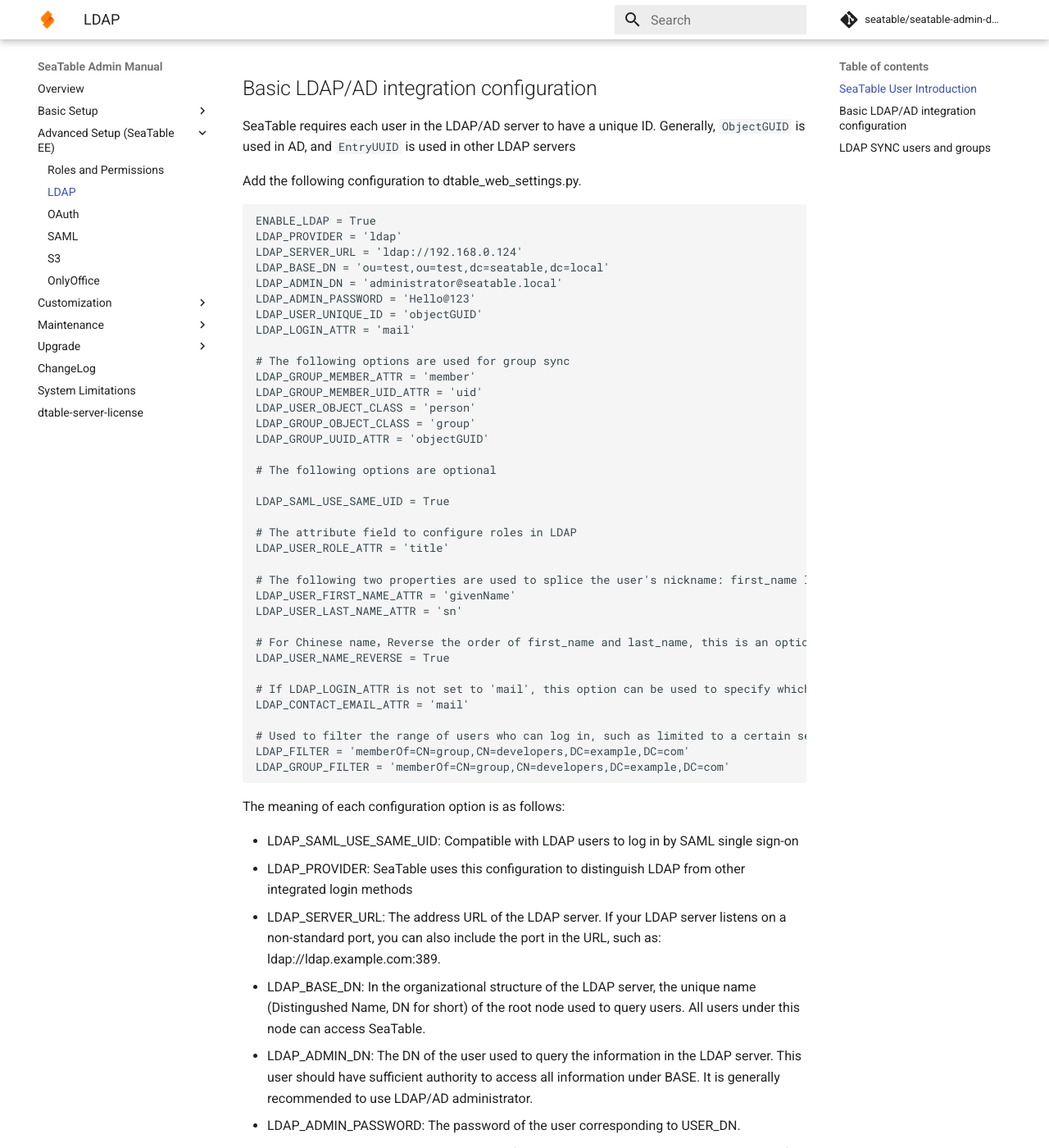
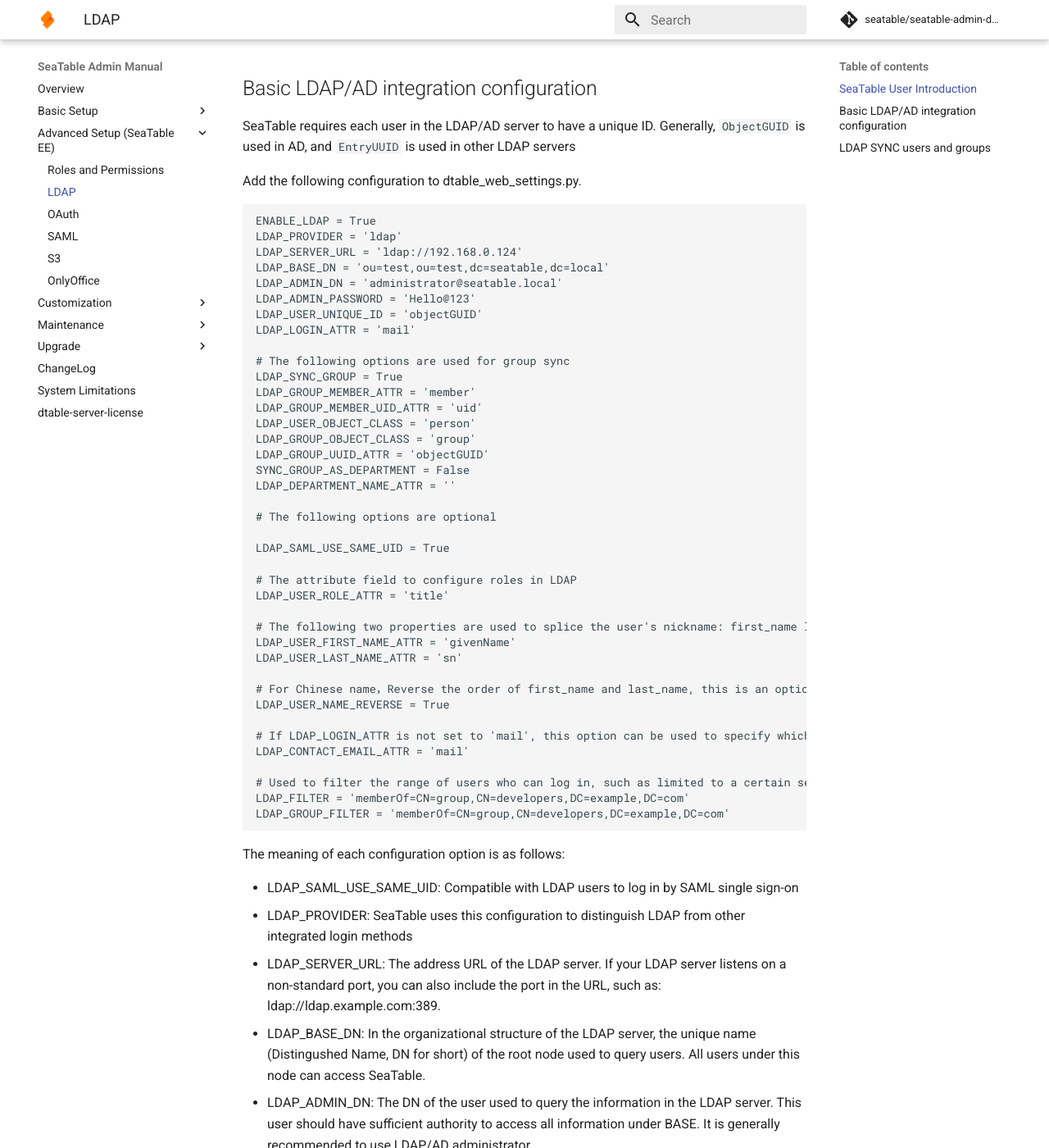
Before and after one commit to seatable/seatable-admin-docs, an MkDocs documentation site: the page built from manual/config/enterprise/ldap.md, in a window 1280 px wide and 1400 px high, scrolled down 517 px. Shown: the whole window at 82% size. Built offline with MkDocs 1.6.1 and Material for MkDocs 9.7.7, drawn with Linux system fonts in a browser that asks for light colours; comment, search, counter and statistics services are not loaded; some of the changed text lies outside the part shown.

Commit message:
update ldap.md

```diff
--- a/manual/config/enterprise/ldap.md
+++ b/manual/config/enterprise/ldap.md
@@ -28,11 +28,14 @@
 LDAP_LOGIN_ATTR = 'mail'
 
 # The following options are used for group sync
+LDAP_SYNC_GROUP = True
 LDAP_GROUP_MEMBER_ATTR = 'member'
 LDAP_GROUP_MEMBER_UID_ATTR = 'uid'
 LDAP_USER_OBJECT_CLASS = 'person'
 LDAP_GROUP_OBJECT_CLASS = 'group'
 LDAP_GROUP_UUID_ATTR = 'objectGUID'
+SYNC_GROUP_AS_DEPARTMENT = False
+LDAP_DEPARTMENT_NAME_ATTR = ''
 
 # The following options are optional
 
@@ -71,11 +74,14 @@
 * LDAP_USER_FIRST_NAME_ATTR：Used to splice the user's nickname
 * LDAP_USER_LAST_NAME_ATTR：Used to splice the user's nickname
 * LDAP_USER_NAME_REVERSE：The above two properties whether to reverse splicing
+* LDAP_SYNC_GROUP: Whether enabled sync group.
 * LDAP_GROUP_MEMBER_ATTR: The attribute field to use when loading the group's members. For most directory servers, the attributes is "member", which is the default value. For "posixGroup", it should be set to "memberUid".
 * LDAP_GROUP_MEMBER_UID_ATTR: The user attribute set in 'memberUid' option, which is used in "posixGroup". The default value is "uid".
 * LDAP_USER_OBJECT_CLASS: This is the name of the class used to search for user objects. In Active Directory, it's usually "person". The default value is "person".
 * LDAP_GROUP_OBJECT_CLASS: This is the name of the class used to search for group objects. In Active Directory, it's usually "group"; in OpenLDAP or others, you may use "groupOfNames", "groupOfUniqueNames" or "posixGroup", depends on your LDAP server. The default value is "group".
 * LDAP_GROUP_UUID_ATTR: The default attribute is "ObjectGUID", which is available in AD. For other LDAP servers, please refer to https://ldapwiki.com/wiki/Universally%20Unique%20Identifier.
+* SYNC_GROUP_AS_DEPARTMENT: If this option is set to "True", the groups will be synced as top-level departments in SeaTable, instead of simple groups, a department in SeaTable is a special group. The sync process keeps the hierarchical structure of the OUs.
+* LDAP_DEPARTMENT_NAME_ATTR: Get the department name. You can set this configuration item to an AD field that represents the "department" name, such as "description". The name of the department created by SeaTable will be the department name set in the AD field instead of the OU name.
 
 **Note: If the configuration items include Chinese, need to ensure that the configuration file saved in UTF8 encoding.**
 
@@ -84,7 +90,7 @@
 * To determine your LDAP_BASE_DN attribute, you first need to open the graphical interface of the domain manager and browse your organizational structure.
   * If you want all users in the system to be able to access SeaTable, you can use'cn=users,dc=yourdomain,dc=com' as the BASE option (need to replace your domain name).
   * If you only want people in a certain department to be able to access, you can limit the scope to a certain OU (Organization Unit). You can use the `dsquery` command-line tool to find the DN of the corresponding OU. For example, if the name of the OU is'staffs', you can run `dsquery ou -name staff`. More information can be found [here](https://technet.microsoft.com/en-us/library/cc770509.aspx).
-* AD supports the use of usernames in the format of'user@domain.com' as `LDAP_ADMIN_EMAIL`. For example, you can use administrator@example.com as `LDAP_ADMIN_EMAIL`. Sometimes AD cannot correctly recognize this format. At this point, you can use `dsquery` to find the DN of the user. For example, if the username is'seatableuser', run `dsquery user -name seatableuser` to find the user. More information can be found [here](https://technet.microsoft.com/en-us/library/cc725702.aspx).
+* AD supports the use of usernames in the format of 'user@domain.com' as `LDAP_ADMIN_EMAIL`. For example, you can use administrator@example.com as `LDAP_ADMIN_EMAIL`. Sometimes AD cannot correctly recognize this format. At this point, you can use `dsquery` to find the DN of the user. For example, if the username is'seatableuser', run `dsquery user -name seatableuser` to find the user. More information can be found [here](https://technet.microsoft.com/en-us/library/cc725702.aspx).
 
 ## LDAP SYNC users and groups
 
```
